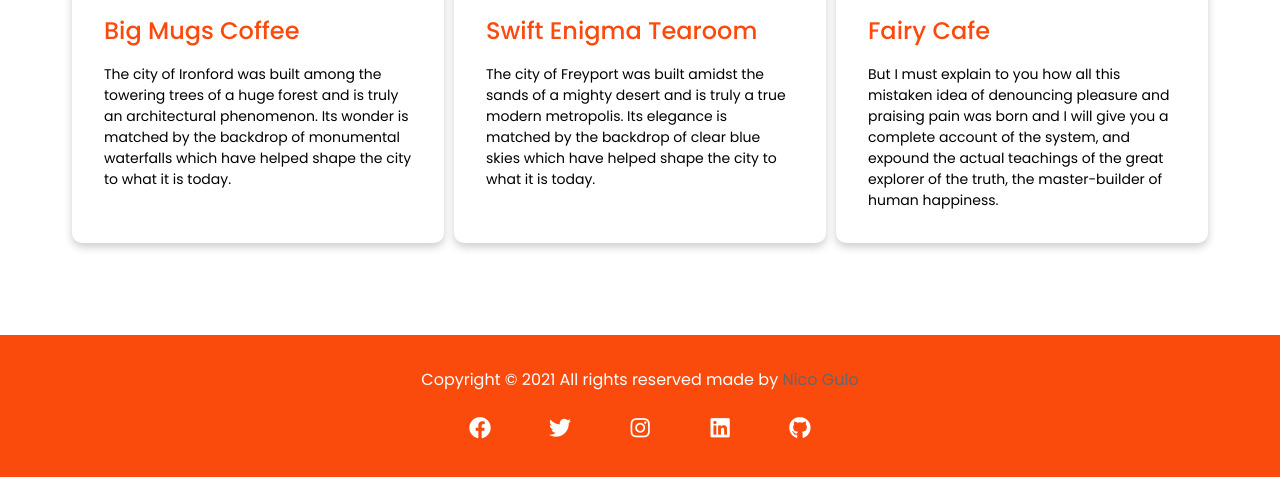
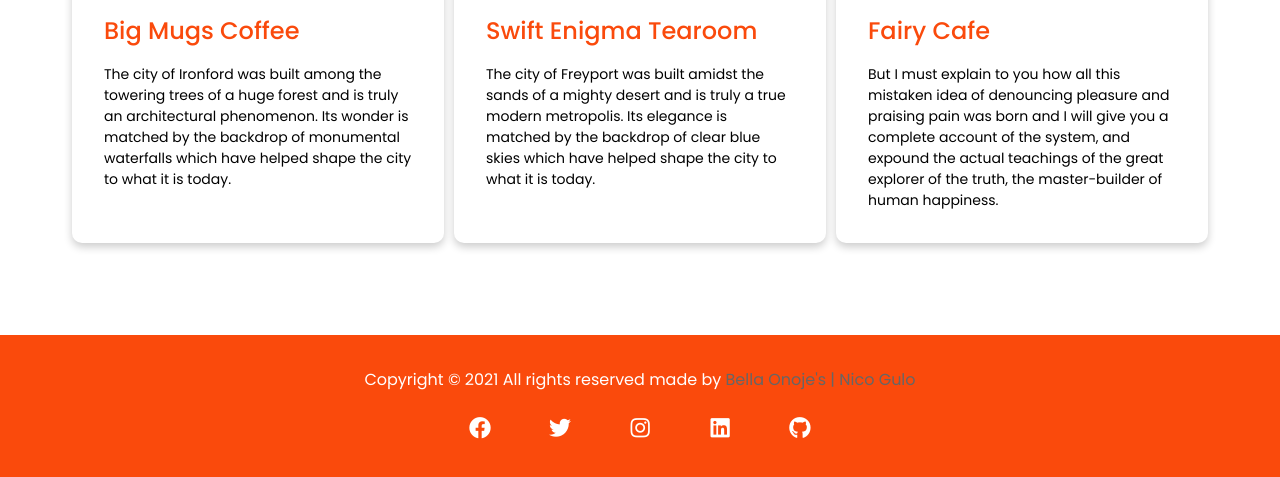
Before and after one commit to nicogulo/dicoding, a website built with webpack: page restaurant-apps/src/templates/index.html in a window 1280 px wide. Shown: the part 2203-2680 px from the top of the page. Built offline with nearby package versions, Linux system fonts and the light colour scheme; files whose address does not match are found by name.

Commit message:
check styling

```diff
--- a/restaurant-apps/src/styles/main.css
+++ b/restaurant-apps/src/styles/main.css
@@ -101,11 +101,10 @@ a {
 
 .hero__tagline {
   color: var(--secondary-bg);
-  margin-top: 16px;
-  font-family: Poppins;
   font-size: 18px;
   font-weight: 300;
 }
+
 /* Button */
 button {
   font-family: "Poppins", sans-serif;
@@ -117,6 +116,7 @@ button {
   border: none;
   height: 50px;
   width: 190px;
+  margin-top: 12px;
   font-size: 14px;
   z-index: 2;
   transition: 0.01s 0.23s ease-out all;
@@ -196,9 +196,7 @@ button:hover .icon-right.after:before {
   transition: 0.2s ease-in all;
 }
 
-/*
- * main
- */
+/* main */
 
 main {
   width: 100%;
@@ -233,9 +231,7 @@ main {
   border-bottom: 1px solid #eeeeee;
 }
 
-/*
- * post
- */
+/* post */
 
 .posts {
   margin: 32px auto auto;
@@ -310,6 +306,7 @@ main {
   line-height: 1.5em;
 }
 
+/* Footer */
 footer {
   background-color: var(--primary-bg);
   padding: 2em;
--- a/restaurant-apps/src/templates/index.html
+++ b/restaurant-apps/src/templates/index.html
@@ -19,6 +19,7 @@
 
   <body>
     <header>
+      <!-- Navbar -->
       <nav class="container">
         <ul class="menu">
           <li class="logo">
@@ -32,15 +33,15 @@
             class="item"
             href="https://linkedin.com/in/nicogulo/"
             target="_blank"
-            >About us</a
-          >
-
+            >About us
+          </a>
           <li class="toggle">
             <a href="#"><i class="fa fa-bars"></i></a>
           </li>
         </ul>
       </nav>
 
+      <!-- Hero Jumbotron -->
       <div class="hero" role="img" aria-label="hero">
         <div class="hero__inner">
           <h1 class="hero__title">Why stay hungry when</h1>
@@ -54,16 +55,18 @@
         </div>
       </div>
     </header>
+
+    <!-- Main -->
     <main>
       <section class="content">
         <div class="restaurants">
           <h1 class="restaurants-label" id="explore">Explore Restaurants</h1>
-
           <div id="posts" class="posts"></div>
         </div>
       </section>
     </main>
 
+    <!-- Footer -->
     <footer class="site-footer">
       <div class="container">
         <div>
@@ -73,11 +76,8 @@
               document.write(new Date().getFullYear());
             </script>
             All rights reserved made by
-            <a
-              href="https://instagram.com/_nanithefvck"
-              target="_blank"
-              class="text-primary"
-              >Nico Gulo</a
+            <a href="https://instagram.com/_nanithefvck" target="_blank"
+              >Bella Onoje's | Nico Gulo</a
             >
           </p>
         </div>
```
